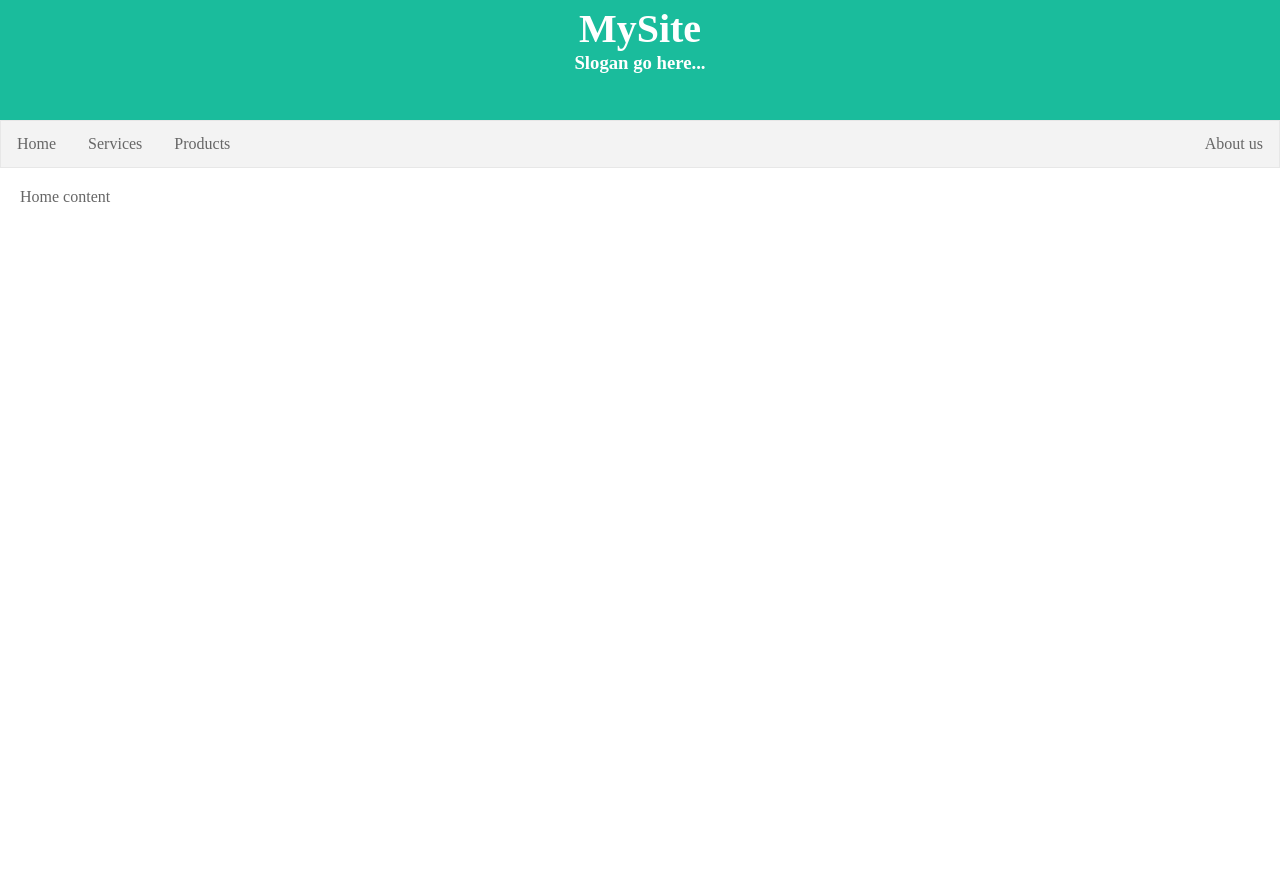
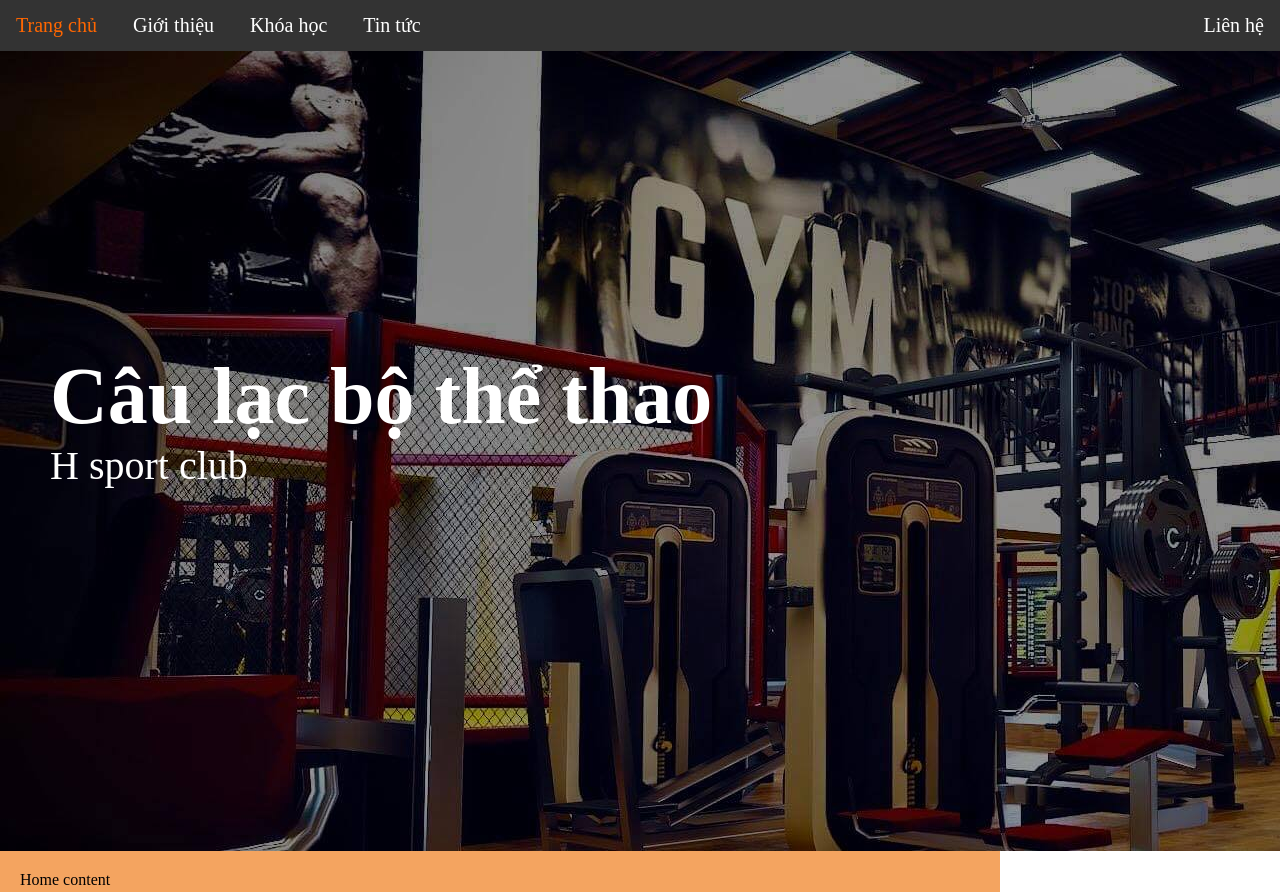
Before and after one commit to phiducchinh/1821051029, a plain HTML site: page index.html in a window 1280 px wide. Shown: the top 892 px of the page. Before the commit the page ends 800 px from the top, so only its background shows below. Drawn offline with nearby package versions, Linux system fonts and the light colour scheme.

Commit message:
banner and menu

```diff
--- a/css/style.css
+++ b/css/style.css
@@ -1,88 +1,74 @@
 * {
     margin: 0;
     box-sizing: border-box;
-    color: #666;
 }
 
 
 /* Header/logo tiêu đề */
-
-header {
-    padding: 5px;
-    text-align: center;
-    background: #1abc9c;
+header{
+    background-image: url(../image/phonggym1.jpg);
+    height: 800px;
+    font-size: 40px;
     color: white;
-    height: 120px;
+    padding: 300px 50px;
 }
 
-
-/* Tăng kích thước font chữ cho header */
-
-header h1 {
-    font-size: 40px;
-}
-
-header h1,
-h2,
-h3 {
-    color: white;
+nav{
+    position: sticky;
+    top: 0;
 }
 
 section {
     padding: 20px;
 }
 
-ul {
+nav ul {
     list-style-type: none;
     margin: 0;
     padding: 0;
-    overflow: hidden;
-    border: 1px solid #e7e7e7;
-    background-color: #f3f3f3;
+    background-color: rgba(0, 0, 0, 0.8);
 }
 
-li {
-    float: left;
+nav ul li {
+    display: inline;
 }
 
-li a,
+nav ul li a,
 .dropbtn {
     display: inline-block;
-    color: #666;
+    color: white;
     text-align: center;
     padding: 14px 16px;
     text-decoration: none;
+    font-size: 20px;
 }
 
-li a:hover:not(.active),
+nav ul li a:hover:not(.active),
 .dropdown:hover .dropbtn {
-    color: white;
-    background-color: #4CAF50;
+    color: #FF6600;
 }
 
-li.dropdown {
+nav ul li.dropdown {
     display: inline-block;
 }
 
 .dropdown-content {
     display: none;
     position: absolute;
-    background-color: #f9f9f9;
-    min-width: 160px;
-    box-shadow: 0px 8px 16px 0px rgba(0, 0, 0, 0.2);
     z-index: 1;
 }
 
-.dropdown-content a {
-    color: #666;
+ul li .dropdown-content a {
+    color: white;
     padding: 12px 16px;
     text-decoration: none;
     display: block;
     text-align: left;
+    font-size: 20px;
 }
 
-.dropdown-content a:hover {
-    background-color: #f1f1f1;
+ul li .dropdown-content a:hover {
+    /*background-color: #f1f1f1;*/
 }
 
 .dropdown:hover .dropdown-content {
--- a/index.html
+++ b/index.html
@@ -11,35 +11,44 @@
 </head>
 
 <body>
-    <header>
-        <h1>MySite</h1>
-        <h3>Slogan go here...</h3>
-    </header>
-    <nav>
+    <nav >
         <ul>
-            <li><a data-section="home">Home</a></li>
-            <li><a data-section="services">Services</a></li>
+            <li><a data-section="home">Trang chủ</a></li>
+            <li><a data-section="info">Giới thiệu</a></li>
             <li class="dropdown">
-                <a href="javascript:void(0)" class="dropbtn">Products</a>
+                <a href="javascript:void(0)" class="dropbtn">Khóa học</a>
                 <div class="dropdown-content">
-                    <a data-section="link1">Link 1</a>
-                    <a data-section="link2">Link 2</a>
-                    <a data-section="link3">Link 3</a>
+                    <a data-section="link1">Võ thuật</a>
+                    <a data-section="link2">Cử tạ & thể hình</a>
+                    <a data-section="link3">Huấn luyện thi đấu </a>
+                    <a data-section="link4">Chương trình trẻ em</a>
                 </div>
             </li>
-            <li style="float:right"><a data-section="about">About us</a></li>
+            <li><a data-section="new">Tin tức</a></li>
+            <li style="float: right;"><a data-section="contrac">Liên hệ</a></li>
         </ul>
     </nav>
 
-    <section id="home" class="hideable-section">
-        <div>Home content</div>
+    <header>
+        <h1>Câu lạc bộ thể thao</h1>
+        <p>H sport club</p>
+    </header>
+
+
+
+    <section id="home" class="hideable-section" style="height: 1000px;width: 1000px; background: sandybrown;">
+        <div >Home content</div>
     </section>
 
-    <section id="services" class="hideable-section">
-        <div>Services content</div>
+    <section id="info" class="hideable-section">
+        <div>giới thiệu</div>
     </section>
 
-    <section id="about" class="hideable-section">
+    <section id="new" class="hideable-section">
+        <div>thong tin </div>
+    </section>
+
+    <section id="contrac" class="hideable-section">
         <div>About content</div>
     </section>
 
@@ -52,6 +61,10 @@
     </section>
 
     <section id="link3" class="hideable-section">
+        <div>Link3 content</div>
+    </section>
+
+    <section id="link4" class="hideable-section">
         <div>Link3 content</div>
     </section>
 
```
Also changed, not shown: image/phonggym1.jpg (added).
